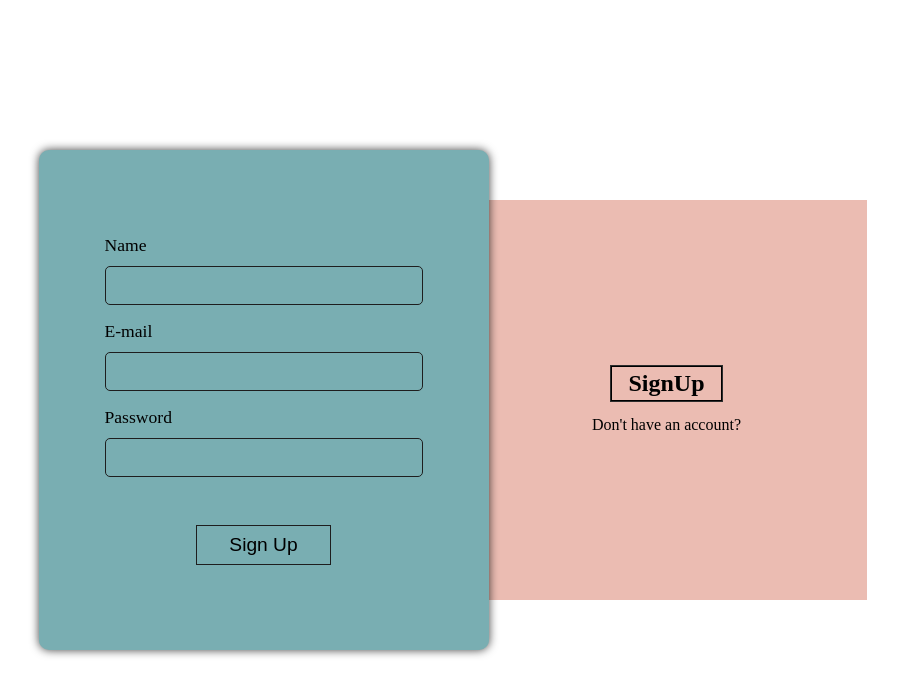
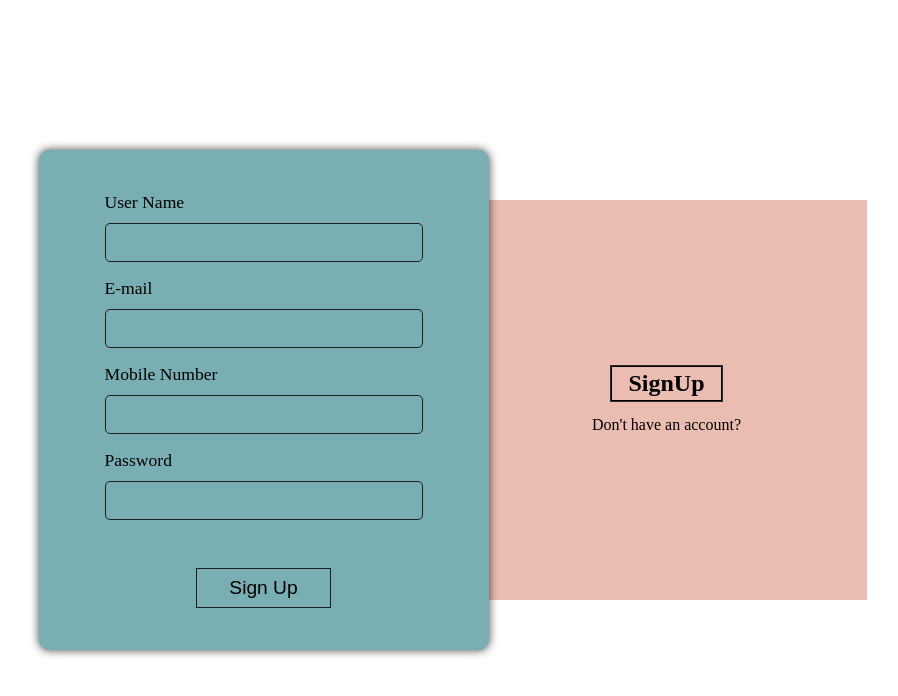
Before and after one commit to fazil088/Make-Tasty-App, a React (Create React App) app: page / in a window 1280 px wide. Both pictures are taken after a click on the element "SignUp". Shown: the top 696 px of the page, without its empty margins (175-1073 px from the left). Built offline with nearby package versions, Linux system fonts and the light colour scheme.

Commit message:
sign up button modified

```diff
--- a/src/Components/SignUp/SignUp.css
+++ b/src/Components/SignUp/SignUp.css
@@ -91,9 +91,16 @@
   transform-origin: right;
   color: #fff;
 }
+.signupClick::before{
+  transform-origin: left;
+}
 
-.loginClick:hover::before,
 .signupClick:hover::before{
+  transform: scaleX(1);
+  transform-origin: right;
+}
+
+.loginClick:hover::before{
   transform: scaleX(1);
   transform-origin: left;
 }
--- a/src/Components/SignUp/SignUp.js
+++ b/src/Components/SignUp/SignUp.js
@@ -10,12 +10,16 @@ function SignUp() {
         {signupIs && <div className={`signupInfo ${signupIs && 'visible2'}`}>
           <form id='form' action="">
             <div className='inputFields'>
-              <label htmlFor="">Name</label>
+              <label htmlFor="">User Name</label>
               <input type="text" required />
             </div>
             <div className='inputFields'>
               <label htmlFor="">E-mail</label>
               <input type="email" required  />
+            </div>
+            <div className='inputFields'>
+              <label htmlFor="">Mobile Number</label>
+              <input type="tel" required  />
             </div>
            <div className='inputFields'>
               <label htmlFor="">Password</label>
@@ -33,8 +37,8 @@ function SignUp() {
         {loginIs && <div className={`loginInfo ${loginIs&&'visible1'}`}>
           <form className="loginItems">
             <div className='inputFields'>
-              <label htmlFor="">User Name</label>
-              <input type="text" required />
+              <label htmlFor="">E-mail</label>
+              <input type="email" required />
             </div>
             <div className='inputFields'>
               <label htmlFor="">Password</label>
```
